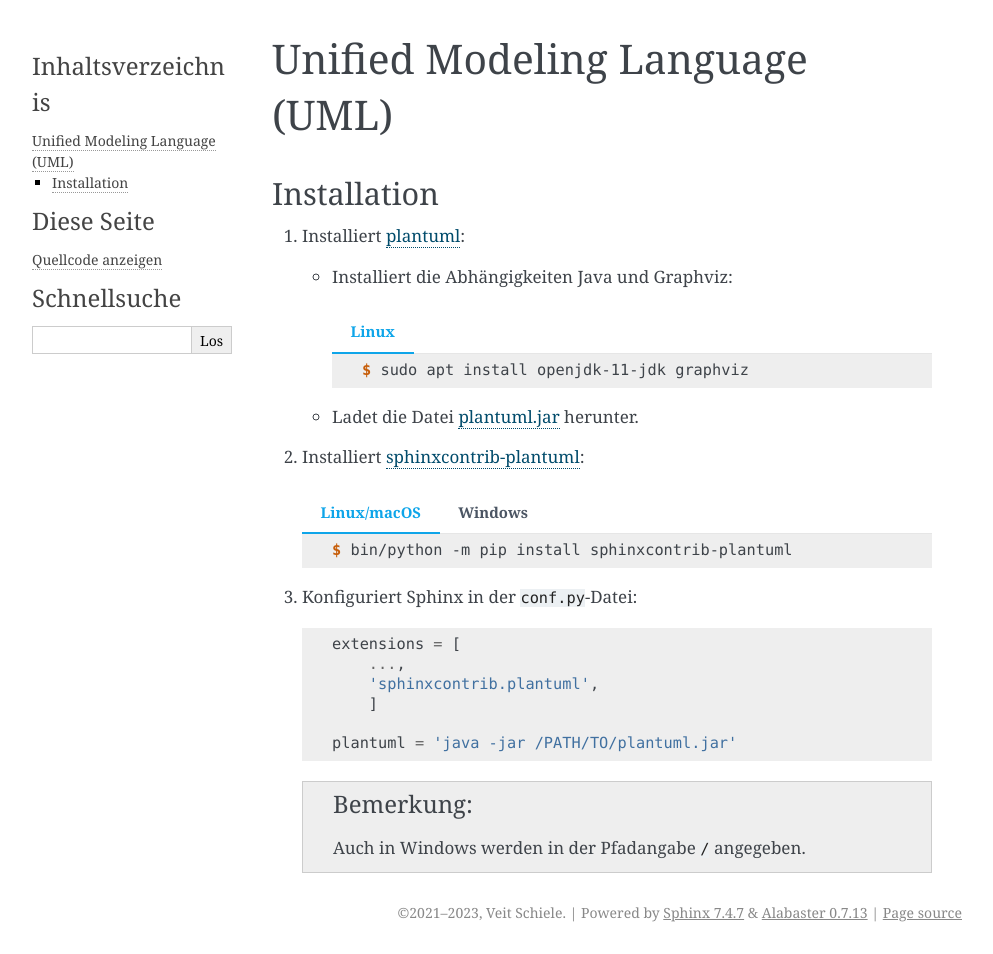
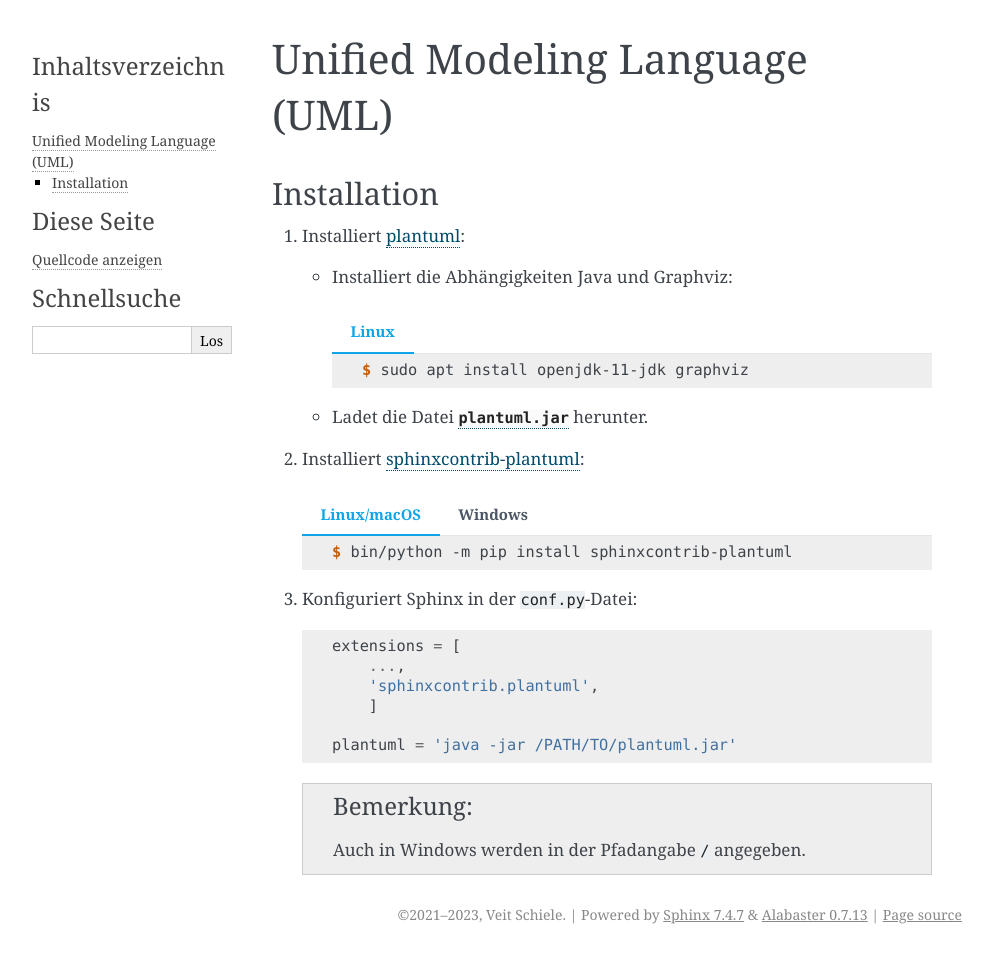
Before and after one commit to veit/python-basics-tutorial-de, a Sphinx documentation site: the page built from docs/document/uml/index.rst, in a window 1280 px wide. Shown: the whole page, without its empty margins (148-1141 px from the left). Built offline with Sphinx 7.4.7, drawn with Linux system fonts in a browser that asks for light colours; pages that are not in the unit, such as notebooks, are missing from menus.

Commit message:
:pencil: Switch to download link

```diff
--- a/docs/document/uml/index.rst
+++ b/docs/document/uml/index.rst
@@ -14,8 +14,8 @@
 
            $ sudo apt install openjdk-11-jdk graphviz
 
-   * Ladet die Datei `plantuml.jar
-     <http://sourceforge.net/projects/plantuml/files/plantuml.jar/download>`_
+   * Ladet die Datei :download:`plantuml.jar
+     <http://sourceforge.net/projects/plantuml/files/plantuml.jar/download>`
      herunter.
 
 #. Installiert `sphinxcontrib-plantuml
```
